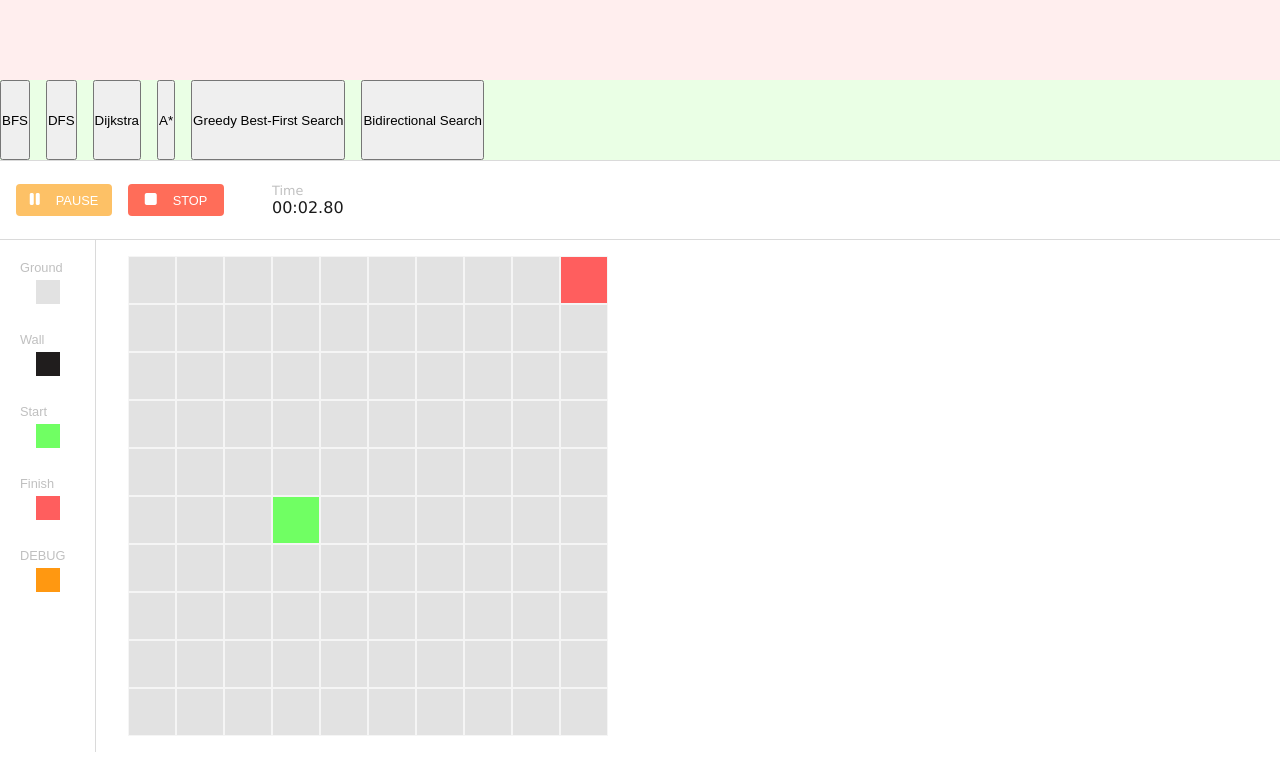
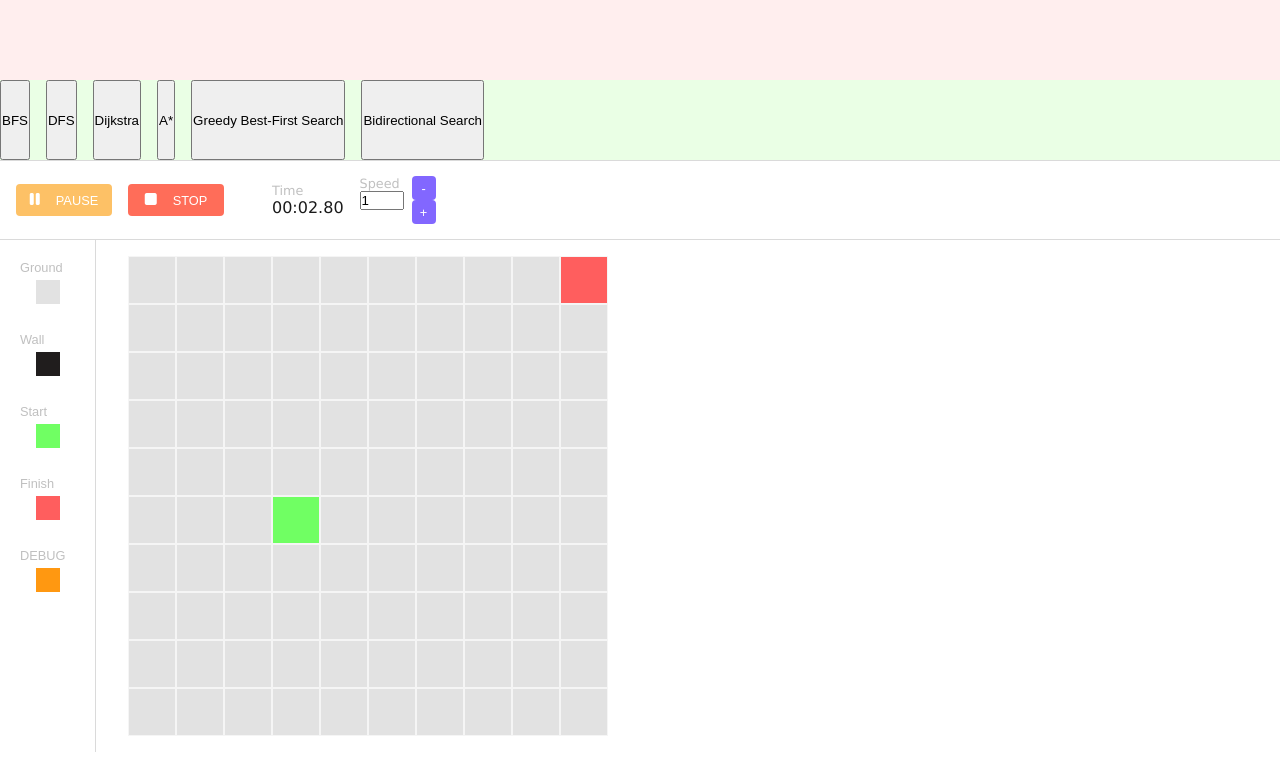
Before and after one commit to nicolas-droppa/pathTracer, a plain HTML site: page index.html in a window 1280 px wide. Both pictures are taken after a click on the button "START". Drawn offline with Linux system fonts and the light colour scheme.

Commit message:
added multiplier

```diff
--- a/index.html
+++ b/index.html
@@ -49,6 +49,16 @@
                     <div class="label">Time</div>
                     <div class="time" id="timer">00:00.00</div>
                 </div>
+                <div class="speed-area">
+                    <div class="speed-text">
+                        <div class="label">Speed</div>
+                        <input id="speedValue" type="number" min="1" max="5" step="1" value="1" aria-label="Speed multiplier" />
+                    </div>
+                    <div class="speed-controls">
+                        <button id="speedDown" title="Decrease speed">-</button>
+                        <button id="speedUp" title="Increase speed">+</button>
+                    </div>
+                </div>
             </div>
         </div>
 
--- a/scripts/script.js
+++ b/scripts/script.js
@@ -1,5 +1,6 @@
 import { getRandomNumber } from "./utilities.js";
 import { startTimer, stopTimer, resetTimer } from "./timer.js";
+import { setSpeedMultiplier, getSpeedMultiplier } from "./speedMultiplier.js";
 
 let displayArea = null;
 
@@ -213,4 +214,44 @@ document.addEventListener('DOMContentLoaded', () => {
         stopTimer();
         resetTimer();
     });
+
+    // Speed control UI (up/down buttons and numeric input 1..5)
+    const speedUp = document.getElementById('speedUp');
+    const speedDown = document.getElementById('speedDown');
+    const speedValue = document.getElementById('speedValue');
+
+    function clampSpeed(n) {
+        if (!Number.isFinite(n)) return 1;
+        n = Math.round(n);
+        if (n < 1) return 1;
+        if (n > 5) return 5;
+        return n;
+    }
+
+    // initialize UI from current multiplier
+    speedValue.value = clampSpeed(getSpeedMultiplier());
+
+    speedUp.addEventListener('click', () => {
+        const current = clampSpeed(Number(speedValue.value));
+        const next = clampSpeed(current + 1);
+        speedValue.value = next;
+        setSpeedMultiplier(next);
+        console.log('Speed set to', next);
+    });
+
+    speedDown.addEventListener('click', () => {
+        const current = clampSpeed(Number(speedValue.value));
+        const next = clampSpeed(current - 1);
+        speedValue.value = next;
+        setSpeedMultiplier(next);
+        console.log('Speed set to', next);
+    });
+
+    // allow typing an integer and clamp on blur/change
+    speedValue.addEventListener('change', () => {
+        let v = clampSpeed(Number(speedValue.value));
+        speedValue.value = v;
+        setSpeedMultiplier(v);
+        console.log('Speed set to', v);
+    });
 });
--- /dev/null
+++ b/scripts/speedMultiplier.js
@@ -0,0 +1,19 @@
+let speedMultiplier = 1.0;
+
+/**
+ * Sets the speed multiplier for the application.
+ *
+ * @param {number} multiplier - New speed multiplier.
+ */
+export function setSpeedMultiplier(multiplier) {
+    speedMultiplier = Math.max(0.1, multiplier);
+}
+
+/**
+ * Gets the current speed multiplier.
+ *
+ * @returns {number} Current speed multiplier.
+ */
+export function getSpeedMultiplier() {
+    return speedMultiplier;
+}
--- a/scripts/timer.js
+++ b/scripts/timer.js
@@ -1,6 +1,10 @@
+import { getSpeedMultiplier } from "./speedMultiplier.js";
+
 let timerElement = null;
-let _startTime = 0;
-let _elapsed = 0;
+// _lastRealTime stores the last performance.now() time we sampled while running
+let _lastRealTime = 0;
+// _simulatedElapsed stores the accumulated simulated time (ms), i.e. sum of real deltas * multiplier
+let _simulatedElapsed = 0;
 let _running = false;
 let _rafId = null;
 
@@ -52,8 +56,13 @@ export function updateTimerDisplay(milliseconds) {
 function _tick() {
     if (!_running) return;
     const now = performance.now();
-    const elapsed = now - _startTime + _elapsed;
-    updateTimerDisplay(Math.floor(elapsed));
+    // compute real time delta since last tick
+    const realDelta = now - _lastRealTime;
+    const multiplier = getSpeedMultiplier();
+    // accumulate simulated elapsed time (only affects future progression)
+    _simulatedElapsed += realDelta * multiplier;
+    _lastRealTime = now;
+    updateTimerDisplay(Math.floor(_simulatedElapsed));
     _rafId = requestAnimationFrame(_tick);
 }
 
@@ -63,7 +72,7 @@ function _tick() {
 export function startTimer() {
     if (_running) return;
     _running = true;
-    _startTime = performance.now();
+    _lastRealTime = performance.now();
     _rafId = requestAnimationFrame(_tick);
 }
 
@@ -75,9 +84,12 @@ export function stopTimer() {
     _running = false;
     if (_rafId) cancelAnimationFrame(_rafId);
     const now = performance.now();
-    _elapsed = now - _startTime + _elapsed;
+    // add final slice
+    const realDelta = now - _lastRealTime;
+    _simulatedElapsed += realDelta * getSpeedMultiplier();
+    _lastRealTime = 0;
     _rafId = null;
-    updateTimerDisplay(Math.floor(_elapsed));
+    updateTimerDisplay(Math.floor(_simulatedElapsed));
 }
 
 /**
@@ -87,8 +99,8 @@ export function resetTimer() {
     _running = false;
     if (_rafId) cancelAnimationFrame(_rafId);
     _rafId = null;
-    _startTime = 0;
-    _elapsed = 0;
+    _lastRealTime = 0;
+    _simulatedElapsed = 0;
     updateTimerDisplay(0);
 }
 
@@ -99,9 +111,11 @@ export function resetTimer() {
  */
 export function getElapsed() {
     if (_running) {
-        return performance.now() - _startTime + _elapsed;
+        const now = performance.now();
+        const realDelta = now - _lastRealTime;
+        return _simulatedElapsed + realDelta * getSpeedMultiplier();
     }
-    return _elapsed;
+    return _simulatedElapsed;
 }
 
 
--- a/styles/style.css
+++ b/styles/style.css
@@ -22,6 +22,10 @@
     --pause-sim-button-color-hover: #ecb35e;
     --stop-sim-button-color: #ff6d59;
     --stop-sim-button-color-hover: #ee6452;
+
+    --speed-button-color: #8267ff;
+    --speed-button-color-hover: #755ce4;
+    --speed-button-color-active: #bb29ff;
 
     --color-border: #dadada;
 
@@ -61,6 +65,10 @@ body {
 
 .active-bg-color {
     background: var(--background-color-complement)!important;
+}
+
+.selected {
+    background: var(--speed-button-color-active)!important;
 }
 
 .hidden {
@@ -257,3 +265,40 @@ body {
 #debug .image {
     background-color: #ff9811;
 }
+
+.speed-area {
+    display: flex;
+    flex-direction: flex;
+    gap: .5rem;
+    font-size: var(--font-size-s);
+    color: var(--text-color-unimportant);
+}
+
+.speed-area .speed-text {
+    display: flex;
+    flex-direction: column;
+}
+
+.speed-area .speed-controls {
+    display: flex;
+    flex-direction: column;
+}
+
+.speed-area .speed-controls button {
+    width: 1.5rem;
+    height: 1.5rem;
+    font-size: var(--font-size-s);
+    border: none;
+    box-sizing: border-box;
+    cursor: pointer;
+    background: var(--speed-button-color);
+    transition: background 0.1s;
+    position: relative;
+    display: flex;
+    justify-content: center;
+    align-items: center;
+}
+
+.speed-area .buttons button:hover {
+    background: var(--speed-button-color-hover);
+}
```
